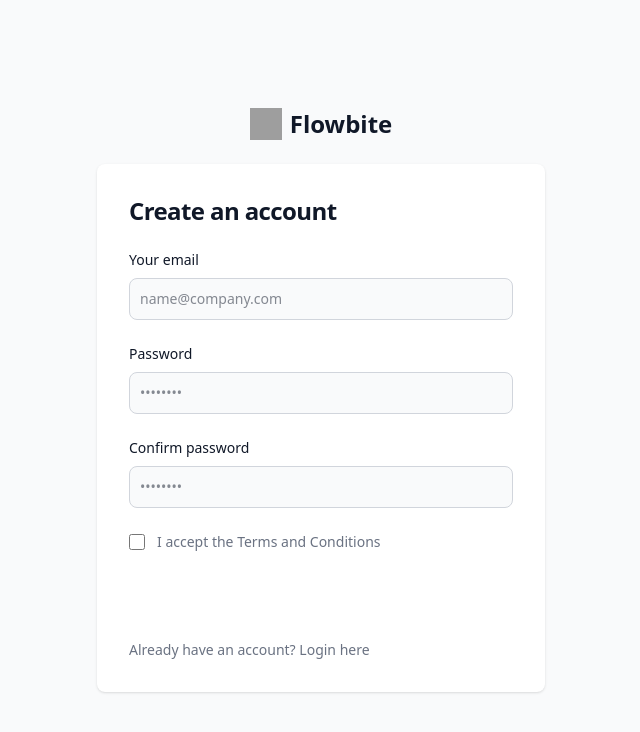
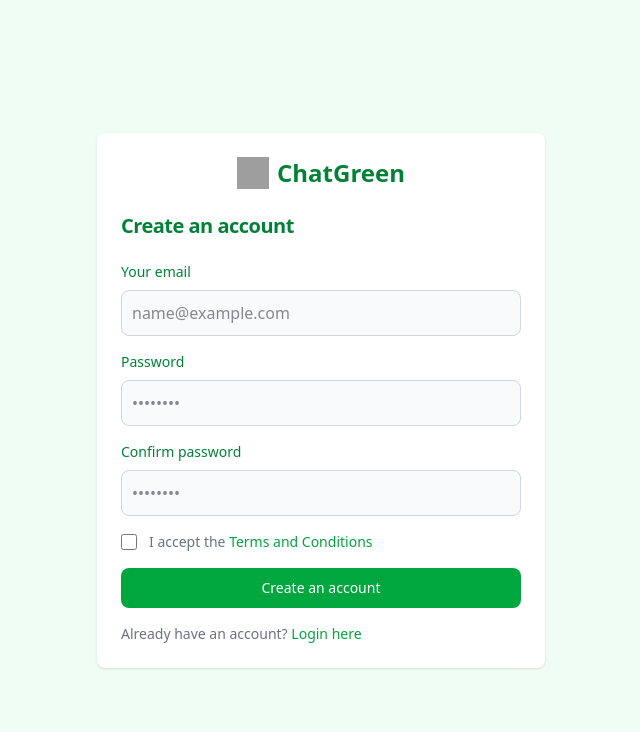
Before and after one commit to Rsoniie/ayna_task, a React (Vite) app in the folder client/: page /signup in a window 1280 px wide. Shown: the top 732 px of the page, without its empty margins (319-959 px from the left). Built offline with nearby package versions, Linux system fonts and the light colour scheme; grey boxes are pictures that could not be loaded.

Commit message:
Register and Login Done

```diff
--- a/client/package.json
+++ b/client/package.json
@@ -11,6 +11,7 @@
   },
   "dependencies": {
     "@tailwindcss/vite": "^4.0.6",
+    "axios": "^1.7.9",
     "react": "^19.0.0",
     "react-dom": "^19.0.0",
     "react-icons": "^5.4.0",
--- a/client/src/pages/LoginPage.tsx
+++ b/client/src/pages/LoginPage.tsx
@@ -1,47 +1,120 @@
+import React, { useState } from 'react';
+import { useNavigate } from 'react-router-dom';
+import axios from 'axios';
 
-const Login = () => {
+interface LoginResponse {
+  token: string;
+}
+
+const Login: React.FC = () => {
+  // State variables for form fields and error message
+  const [identifier, setIdentifier] = useState<string>('');
+  const [password, setPassword] = useState<string>('');
+  const [error, setError] = useState<string>('');
+  const navigate = useNavigate();
+
+  const handleSubmit = async (e: React.FormEvent<HTMLFormElement>): Promise<void> => {
+    e.preventDefault();
+    setError('');
+
+    try {
+      // Replace the URL with your actual API endpoint
+      const { data } = await axios.post<LoginResponse>(
+        'http://localhost:1337/api/auth/local/',
+        { identifier, password }
+      );
+
+      // Store the token (customize storage as needed)
+      localStorage.setItem('token', data.token);
+
+      // Navigate to the home screen upon successful login
+      navigate('/home');
+    } catch (err) {
+      if (axios.isAxiosError(err)) {
+        setError(err.response?.data?.message || 'Login failed. Please try again.');
+      } else {
+        setError('An unexpected error occurred.');
+      }
+    }
+  };
+
   return (
-        <section className="bg-gray-50 dark:bg-gray-900">
-            <div className="flex flex-col items-center justify-center px-6 py-8 mx-auto md:h-screen lg:py-0">
-                <a href="#" className="flex items-center mb-6 text-2xl font-semibold text-gray-900 dark:text-white">
-                    <img className="w-8 h-8 mr-2" src="https://flowbite.s3.amazonaws.com/blocks/marketing-ui/logo.svg" alt="logo" />
-                    Flowbite
+    <section className="bg-green-50 min-h-screen flex items-center justify-center">
+      <div className="w-full max-w-md p-6 space-y-6 bg-white rounded-lg shadow">
+        <a href="#" className="flex items-center justify-center mb-6 text-2xl font-semibold text-green-700">
+          <img
+            className="w-8 h-8 mr-2"
+            src="https://flowbite.s3.amazonaws.com/blocks/marketing-ui/logo.svg"
+            alt="logo"
+          />
+          ChatGreen
         </a>
-                <div className="w-full bg-white rounded-lg shadow dark:border md:mt-0 sm:max-w-md xl:p-0 dark:bg-gray-800 dark:border-gray-700">
-                    <div className="p-6 space-y-4 md:space-y-6 sm:p-8">
-                        <h1 className="text-xl font-bold leading-tight tracking-tight text-gray-900 md:text-2xl dark:text-white">
+        <h1 className="text-xl font-bold leading-tight tracking-tight text-green-700">
           Sign in to your account
         </h1>
-                        <form className="space-y-4 md:space-y-6" action="#">
+        {error && <p className="text-red-500 text-sm">{error}</p>}
+        <form className="space-y-4" onSubmit={handleSubmit}>
           <div>
-                                <label htmlFor="email" className="block mb-2 text-sm font-medium text-gray-900 dark:text-white">Your email</label>
-                                <input type="email" name="email" id="email" className="bg-gray-50 border border-gray-300 text-gray-900 rounded-lg focus:ring-primary-600 focus:border-primary-600 block w-full p-2.5 dark:bg-gray-700 dark:border-gray-600 dark:placeholder-gray-400 dark:text-white dark:focus:ring-blue-500 dark:focus:border-blue-500" placeholder="name@company.com" required />
+            <label htmlFor="identifier" className="block mb-2 text-sm font-medium text-green-700">
+              Email or Username
+            </label>
+            <input
+              type="text"
+              name="identifier"
+              id="identifier"
+              placeholder="your-email-or-username"
+              value={identifier}
+              onChange={(e) => setIdentifier(e.target.value)}
+              required
+              className="bg-gray-50 border border-gray-300 text-gray-900 rounded-lg focus:ring-green-500 focus:border-green-500 block w-full p-2.5"
+            />
           </div>
           <div>
-                                <label htmlFor="password" className="block mb-2 text-sm font-medium text-gray-900 dark:text-white">Password</label>
-                                <input type="password" name="password" id="password" placeholder="••••••••" className="bg-gray-50 border border-gray-300 text-gray-900 rounded-lg focus:ring-primary-600 focus:border-primary-600 block w-full p-2.5 dark:bg-gray-700 dark:border-gray-600 dark:placeholder-gray-400 dark:text-white dark:focus:ring-blue-500 dark:focus:border-blue-500" required />
+            <label htmlFor="password" className="block mb-2 text-sm font-medium text-green-700">
+              Password
+            </label>
+            <input
+              type="password"
+              name="password"
+              id="password"
+              placeholder="••••••••"
+              value={password}
+              onChange={(e) => setPassword(e.target.value)}
+              required
+              className="bg-gray-50 border border-gray-300 text-gray-900 rounded-lg focus:ring-green-500 focus:border-green-500 block w-full p-2.5"
+            />
           </div>
           <div className="flex items-center justify-between">
-                                <div className="flex items-start">
-                                    <div className="flex items-center h-5">
-                                        <input id="remember" aria-describedby="remember" type="checkbox" className="w-4 h-4 border border-gray-300 rounded bg-gray-50 focus:ring-3 focus:ring-primary-300 dark:bg-gray-700 dark:border-gray-600 dark:focus:ring-primary-600 dark:ring-offset-gray-800" required />
+            <div className="flex items-center">
+              <input
+                id="remember"
+                type="checkbox"
+                className="w-4 h-4 border border-gray-300 rounded bg-gray-50 focus:ring-green-500"
+              />
+              <label htmlFor="remember" className="ml-2 text-sm text-green-700">
+                Remember me
+              </label>
             </div>
-                                    <div className="ml-3 text-sm">
-                                        <label htmlFor="remember" className="text-gray-500 dark:text-gray-300">Remember me</label>
+            <a href="#" className="text-sm font-medium text-green-600 hover:underline">
+              Forgot password?
+            </a>
           </div>
-                                </div>
-                                <a href="#" className="text-sm font-medium text-primary-600 hover:underline dark:text-primary-500">Forgot password?</a>
-                            </div>
-                            <button type="submit" className="w-full text-white bg-primary-600 hover:bg-primary-700 focus:ring-4 focus:outline-none focus:ring-primary-300 font-medium rounded-lg text-sm px-5 py-2.5 text-center dark:bg-primary-600 dark:hover:bg-primary-700 dark:focus:ring-primary-800">Sign in</button>
-                            <p className="text-sm font-light text-gray-500 dark:text-gray-400">
-                                Don’t have an account yet? <a href="#" className="font-medium text-primary-600 hover:underline dark:text-primary-500">Sign up</a>
+          <button
+            type="submit"
+            className="w-full text-white bg-green-600 hover:bg-green-700 focus:ring-4 focus:outline-none focus:ring-green-300 font-medium rounded-lg text-sm px-5 py-2.5"
+          >
+            Sign in
+          </button>
+          <p className="text-sm font-light text-gray-500">
+            Don’t have an account yet?{' '}
+            <a href="/signup" className="font-medium text-green-600 hover:underline">
+              Sign up
+            </a>
           </p>
         </form>
       </div>
-                </div>
-            </div>
     </section>
   );
-}
+};
 
 export default Login;
--- a/client/src/pages/SignupPage.tsx
+++ b/client/src/pages/SignupPage.tsx
@@ -1,49 +1,161 @@
+import React, { useState } from 'react';
+import { useNavigate } from 'react-router-dom';
+import axios from 'axios';
 
+interface SignupResponse {
+  jwt: string;
+  user: {
+    id: number;
+    username: string;
+    email: string;
+  };
+}
 
-const Signup = () => {
+const Signup: React.FC = () => {
+  // Form state
+  const [email, setEmail] = useState<string>('');
+  const [password, setPassword] = useState<string>('');
+  const [confirmPassword, setConfirmPassword] = useState<string>('');
+  const [termsAccepted, setTermsAccepted] = useState<boolean>(false);
+  const [error, setError] = useState<string>('');
+
+  const navigate = useNavigate();
+
+  const handleSubmit = async (e: React.FormEvent<HTMLFormElement>): Promise<void> => {
+    e.preventDefault();
+    setError('');
+
+    // Basic client-side validation
+    if (password !== confirmPassword) {
+      setError('Passwords do not match.');
+      return;
+    }
+
+    if (!termsAccepted) {
+      setError('Please accept the Terms and Conditions.');
+      return;
+    }
+
+    try {
+      // Replace with your actual signup API endpoint.
+      // For example, if you're using Strapi, it might be:
+      // 'http://localhost:1337/api/auth/local/register'
+      const { data } = await axios.post<SignupResponse>(
+        'http://localhost:1337/api/auth/local/register',
+        { email, password }
+      );
+
+      // Store the token (jwt) returned by the API
+      localStorage.setItem('token', data.jwt);
+
+      // Redirect to the home screen after successful signup
+      navigate('/home');
+    } catch (err) {
+      if (axios.isAxiosError(err)) {
+        setError(err.response?.data?.message || 'Signup failed. Please try again.');
+      } else {
+        setError('An unexpected error occurred.');
+      }
+    }
+  };
+
   return (
-        <section className="bg-gray-50 dark:bg-gray-900">
-            <div className="flex flex-col items-center justify-center px-6 py-8 mx-auto md:h-screen lg:py-0">
-                <a href="#" className="flex items-center mb-6 text-2xl font-semibold text-gray-900 dark:text-white">
-                    <img className="w-8 h-8 mr-2" src="https://flowbite.s3.amazonaws.com/blocks/marketing-ui/logo.svg" alt="logo" />
-                    Flowbite
+    <section className="bg-green-50 min-h-screen flex items-center justify-center">
+      <div className="w-full max-w-md p-6 space-y-6 bg-white rounded-lg shadow">
+        <a href="#" className="flex items-center justify-center mb-6 text-2xl font-semibold text-green-700">
+          <img
+            className="w-8 h-8 mr-2"
+            src="https://flowbite.s3.amazonaws.com/blocks/marketing-ui/logo.svg"
+            alt="logo"
+          />
+          ChatGreen
         </a>
-                <div className="w-full bg-white rounded-lg shadow dark:border md:mt-0 sm:max-w-md xl:p-0 dark:bg-gray-800 dark:border-gray-700">
-                    <div className="p-6 space-y-4 md:space-y-6 sm:p-8">
-                        <h1 className="text-xl font-bold leading-tight tracking-tight text-gray-900 md:text-2xl dark:text-white">
+        <h1 className="text-xl font-bold leading-tight tracking-tight text-green-700">
           Create an account
         </h1>
-                        <form className="space-y-4 md:space-y-6" action="#">
+        {error && <p className="text-red-500 text-sm">{error}</p>}
+        <form className="space-y-4" onSubmit={handleSubmit}>
           <div>
-                                <label htmlFor="email" className="block mb-2 text-sm font-medium text-gray-900 dark:text-white">Your email</label>
-                                <input type="email" name="email" id="email" className="bg-gray-50 border border-gray-300 text-gray-900 text-sm rounded-lg focus:ring-primary-600 focus:border-primary-600 block w-full p-2.5 dark:bg-gray-700 dark:border-gray-600 dark:placeholder-gray-400 dark:text-white dark:focus:ring-blue-500 dark:focus:border-blue-500" placeholder="name@company.com" required />
+            <label htmlFor="email" className="block mb-2 text-sm font-medium text-green-700">
+              Your email
+            </label>
+            <input
+              type="email"
+              name="email"
+              id="email"
+              placeholder="name@example.com"
+              value={email}
+              onChange={(e) => setEmail(e.target.value)}
+              required
+              className="bg-gray-50 border border-gray-300 text-gray-900 rounded-lg focus:ring-green-500 focus:border-green-500 block w-full p-2.5"
+            />
           </div>
           <div>
-                                <label htmlFor="password" className="block mb-2 text-sm font-medium text-gray-900 dark:text-white">Password</label>
-                                <input type="password" name="password" id="password" placeholder="••••••••" className="bg-gray-50 border border-gray-300 text-gray-900 text-sm rounded-lg focus:ring-primary-600 focus:border-primary-600 block w-full p-2.5 dark:bg-gray-700 dark:border-gray-600 dark:placeholder-gray-400 dark:text-white dark:focus:ring-blue-500 dark:focus:border-blue-500" required />
+            <label htmlFor="password" className="block mb-2 text-sm font-medium text-green-700">
+              Password
+            </label>
+            <input
+              type="password"
+              name="password"
+              id="password"
+              placeholder="••••••••"
+              value={password}
+              onChange={(e) => setPassword(e.target.value)}
+              required
+              className="bg-gray-50 border border-gray-300 text-gray-900 rounded-lg focus:ring-green-500 focus:border-green-500 block w-full p-2.5"
+            />
           </div>
           <div>
-                                <label htmlFor="confirm-password" className="block mb-2 text-sm font-medium text-gray-900 dark:text-white">Confirm password</label>
-                                <input type="password" name="confirm-password" id="confirm-password" placeholder="••••••••" className="bg-gray-50 border border-gray-300 text-gray-900 text-sm rounded-lg focus:ring-primary-600 focus:border-primary-600 block w-full p-2.5 dark:bg-gray-700 dark:border-gray-600 dark:placeholder-gray-400 dark:text-white dark:focus:ring-blue-500 dark:focus:border-blue-500" required />
+            <label htmlFor="confirmPassword" className="block mb-2 text-sm font-medium text-green-700">
+              Confirm password
+            </label>
+            <input
+              type="password"
+              name="confirmPassword"
+              id="confirmPassword"
+              placeholder="••••••••"
+              value={confirmPassword}
+              onChange={(e) => setConfirmPassword(e.target.value)}
+              required
+              className="bg-gray-50 border border-gray-300 text-gray-900 rounded-lg focus:ring-green-500 focus:border-green-500 block w-full p-2.5"
+            />
           </div>
           <div className="flex items-start">
             <div className="flex items-center h-5">
-                                    <input id="terms" aria-describedby="terms" type="checkbox" className="w-4 h-4 border border-gray-300 rounded bg-gray-50 focus:ring-3 focus:ring-primary-300 dark:bg-gray-700 dark:border-gray-600 dark:focus:ring-primary-600 dark:ring-offset-gray-800" required />
+              <input
+                id="terms"
+                type="checkbox"
+                checked={termsAccepted}
+                onChange={(e) => setTermsAccepted(e.target.checked)}
+                className="w-4 h-4 border border-gray-300 rounded bg-gray-50 focus:ring-green-500"
+                required
+              />
             </div>
             <div className="ml-3 text-sm">
-                                    <label htmlFor="terms" className="font-light text-gray-500 dark:text-gray-300">I accept the <a className="font-medium text-primary-600 hover:underline dark:text-primary-500" href="#">Terms and Conditions</a></label>
+              <label htmlFor="terms" className="font-light text-gray-500">
+                I accept the{' '}
+                <a className="font-medium text-green-600 hover:underline" href="#">
+                  Terms and Conditions
+                </a>
+              </label>
             </div>
           </div>
-                            <button type="submit" className="w-full text-white bg-primary-600 hover:bg-primary-700 focus:ring-4 focus:outline-none focus:ring-primary-300 font-medium rounded-lg text-sm px-5 py-2.5 text-center dark:bg-primary-600 dark:hover:bg-primary-700 dark:focus:ring-primary-800">Create an account</button>
-                            <p className="text-sm font-light text-gray-500 dark:text-gray-400">
-                                Already have an account? <a href="#" className="font-medium text-primary-600 hover:underline dark:text-primary-500">Login here</a>
+          <button
+            type="submit"
+            className="w-full text-white bg-green-600 hover:bg-green-700 focus:ring-4 focus:outline-none focus:ring-green-300 font-medium rounded-lg text-sm px-5 py-2.5"
+          >
+            Create an account
+          </button>
+          <p className="text-sm font-light text-gray-500">
+            Already have an account?{' '}
+            <a href="/login" className="font-medium text-green-600 hover:underline">
+              Login here
+            </a>
           </p>
         </form>
       </div>
-                </div>
-            </div>
     </section>
   );
-}
+};
 
 export default Signup;
```
Also changed, not shown: client/src/pages/HomePage.tsx (+170 -51 lines), 2 other files (tests, documents, lock files or other folders). Lines whose indentation alone changed are shown as unchanged.
